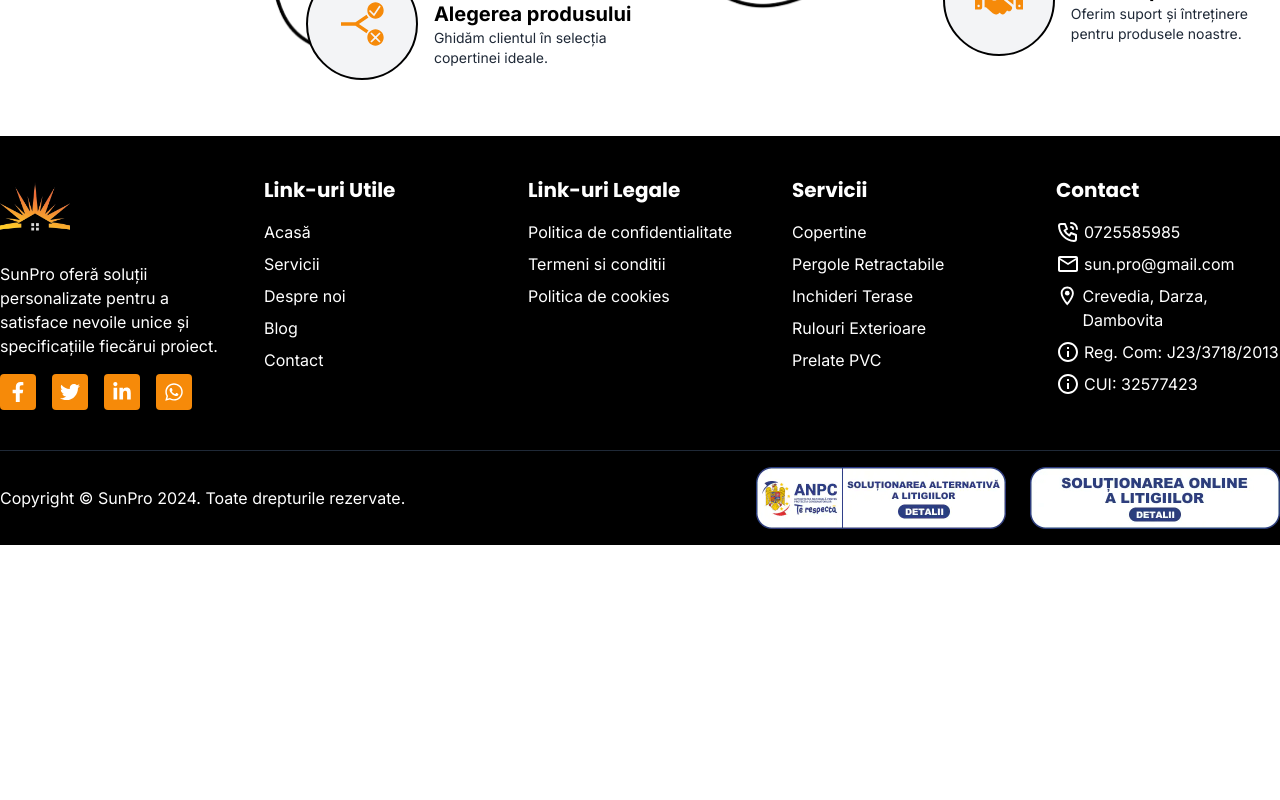
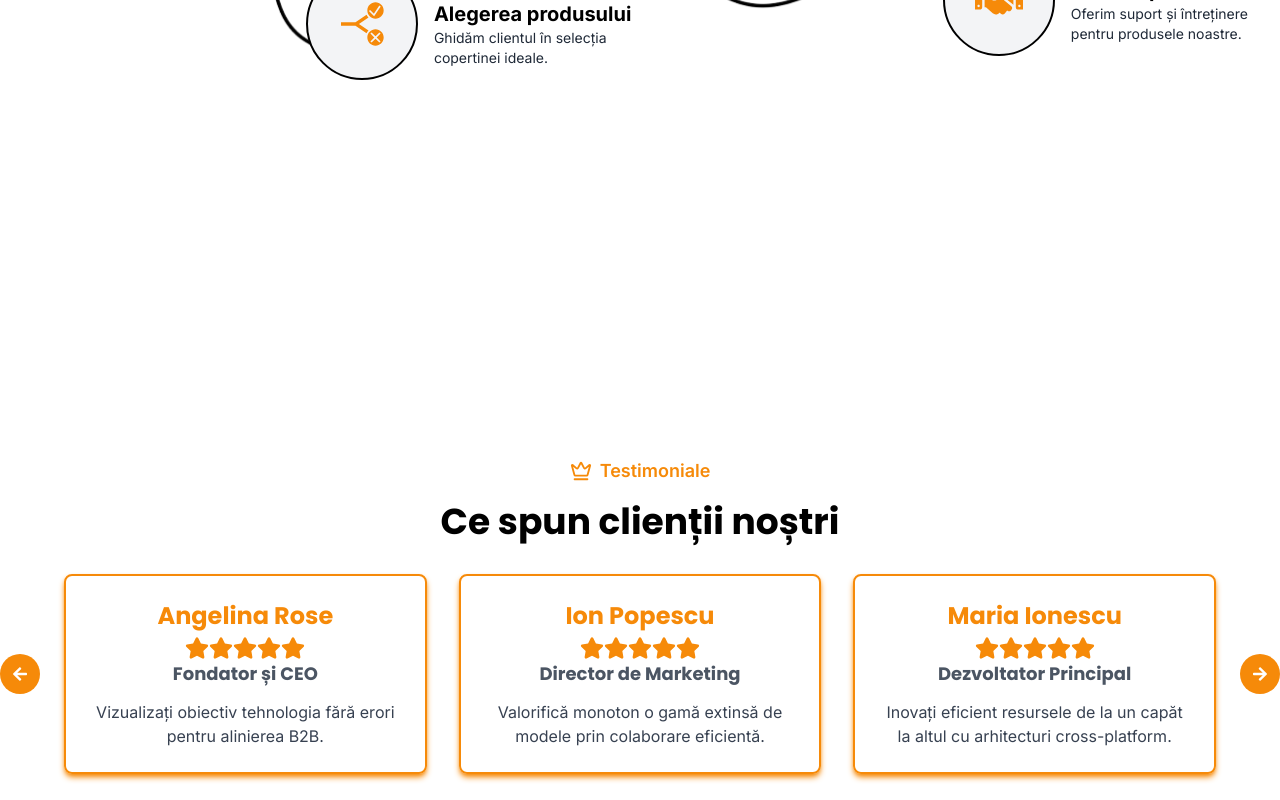
Before and after one commit to mocanuandrei1/sun-pro-2, a Next.js app: page /despre-noi in a window 1280 px wide. Shown: the part 1740-2540 px from the top of the page. Before the commit the page ends 2285 px from the top, so only its background shows below. Built offline with nearby package versions, Linux system fonts and the light colour scheme.

Commit message:
feat: Add Testimonials component to About page layout

```diff
--- a/src/app/(pageLayout)/despre-noi/page.js
+++ b/src/app/(pageLayout)/despre-noi/page.js
@@ -1,6 +1,7 @@
 import AboutStatistics from "@/components/AboutStatistics";
 import AboutUs from "@/components/AboutUs";
 import CTA from "@/components/CTA";
+import Testimonials from "@/components/Testimonials";
 import WorkProcess from "@/components/WorkProcess";
 import React from "react";
 
@@ -11,6 +12,7 @@ export default function page() {
       <AboutStatistics />
       <CTA />
       <WorkProcess />
+      <Testimonials />
     </div>
   );
 }
--- /dev/null
+++ b/src/components/Testimonials.js
@@ -0,0 +1,133 @@
+"use client";
+import React, { useState } from "react";
+import { FaArrowLeft, FaArrowRight, FaStar } from "react-icons/fa";
+import { LuCrown } from "react-icons/lu";
+
+const slides = [
+  {
+    name: "Angelina Rose",
+    role: "Fondator și CEO",
+    review: "Vizualizați obiectiv tehnologia fără erori pentru alinierea B2B.",
+  },
+  {
+    name: "Ion Popescu",
+    role: "Director de Marketing",
+    review:
+      "Valorifică monoton o gamă extinsă de modele prin colaborare eficientă.",
+  },
+  {
+    name: "Maria Ionescu",
+    role: "Dezvoltator Principal",
+    review:
+      "Inovați eficient resursele de la un capăt la altul cu arhitecturi cross-platform.",
+  },
+  {
+    name: "Angelina Rose",
+    role: "Fondator și CEO",
+    review: "Vizualizați obiectiv tehnologia fără erori pentru alinierea B2B.",
+  },
+  {
+    name: "Ion Popescu",
+    role: "Director de Marketing",
+    review:
+      "Valorifică monoton o gamă extinsă de modele prin colaborare eficientă.",
+  },
+  {
+    name: "Maria Ionescu",
+    role: "Dezvoltator Principal",
+    review:
+      "Inovați eficient resursele de la un capăt la altul cu arhitecturi cross-platform.",
+  },
+  {
+    name: "Angelina Rose",
+    role: "Fondator și CEO",
+    review: "Vizualizați obiectiv tehnologia fără erori pentru alinierea B2B.",
+  },
+  {
+    name: "Ion Popescu",
+    role: "Director de Marketing",
+    review:
+      "Valorifică monoton o gamă extinsă de modele prin colaborare eficientă.",
+  },
+  {
+    name: "Maria Ionescu",
+    role: "Dezvoltator Principal",
+    review:
+      "Inovați eficient resursele de la un capăt la altul cu arhitecturi cross-platform.",
+  },
+];
+
+export default function Testimonials() {
+  const [currentIndex, setCurrentIndex] = useState(0);
+
+  const handlePrev = () => {
+    setCurrentIndex((prevIndex) =>
+      prevIndex === 0 ? slides.length - 3 : prevIndex - 1
+    );
+  };
+
+  const handleNext = () => {
+    setCurrentIndex((prevIndex) =>
+      prevIndex === slides.length - 3 ? 0 : prevIndex + 1
+    );
+  };
+
+  // Definim lățimea fiecărui slide (fără margine) și marginea
+  const slideWidth = 362.666666667; // Lățimea slide-ului fără margine
+  const margin = 16; // mx-4 echivalează cu 1rem (16px) pe fiecare parte
+  const totalSlideWidth = slideWidth + margin * 2; // Lățimea totală a slide-ului inclusiv marginile
+
+  return (
+    <div className="w-full max-w-7xl mx-auto py-80  relative">
+      <p className="flex text-lg items-center justify-center text-[#f68a09] font-semibold mb-4">
+        <LuCrown className="pr-2 text-3xl" />
+        Testimoniale
+      </p>
+      <h2 className="text-3xl sm:text-4xl font-bold leading-relaxed mb-8 lg:mb-4 text-center">
+        Ce spun clienții noștri
+      </h2>
+
+      <div className="relative">
+        <div className="overflow-hidden mx-12">
+          <div
+            className="flex transition-transform duration-500 ease-in-out "
+            style={{
+              transform: `translateX(-${currentIndex * totalSlideWidth}px)`,
+              width: `${totalSlideWidth * slides.length}px`,
+            }}
+          >
+            {slides.map((slide, index) => (
+              <div
+                key={index}
+                className="w-[362.666666667px] m-4 p-6  rounded-lg text-center border-2 border-[#f68a09] hover:border-[#0975F6] shadow-md shadow-[#f68a09] hover:shadow-[#0975F6] text-[#f68a09] hover:text-[#0975F6]"
+              >
+                <h2 className="text-2xl font-bold mb-1">{slide.name}</h2>
+                <div className="flex justify-center">
+                  <FaStar size={24} />
+                  <FaStar size={24} />
+                  <FaStar size={24} />
+                  <FaStar size={24} />
+                  <FaStar size={24} />
+                </div>
+                <h4 className="text-lg text-gray-600 mb-3">{slide.role}</h4>
+                <p className="text-gray-700 text-base">{slide.review}</p>
+              </div>
+            ))}
+          </div>
+        </div>
+        <button
+          onClick={handlePrev}
+          className="absolute top-1/2 left-0 transform -translate-y-1/2 text-white p-3 rounded-full bg-[#f68a09] hover:bg-[#0975F6]"
+        >
+          <FaArrowLeft />
+        </button>
+        <button
+          onClick={handleNext}
+          className="absolute top-1/2 right-0 transform -translate-y-1/2 text-white p-3 rounded-full bg-[#f68a09] hover:bg-[#0975F6]"
+        >
+          <FaArrowRight />
+        </button>
+      </div>
+    </div>
+  );
+}
```
